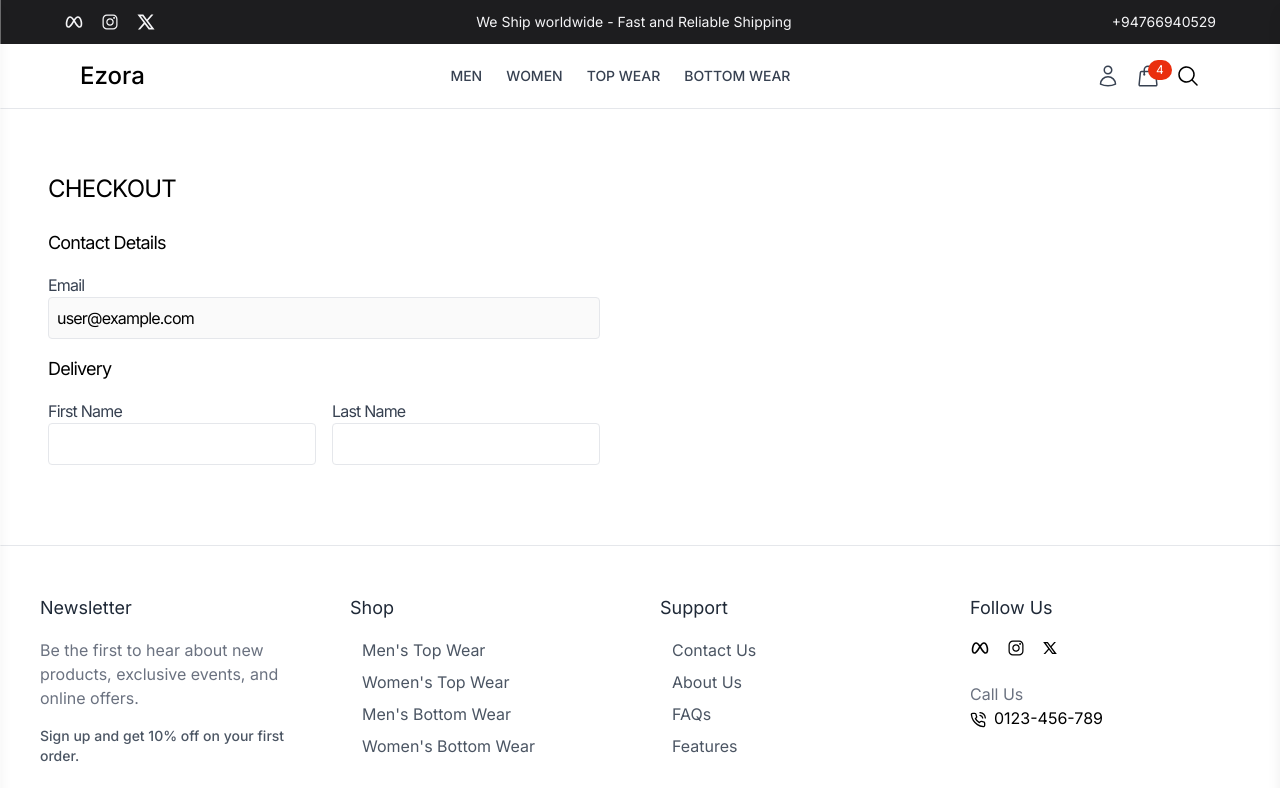
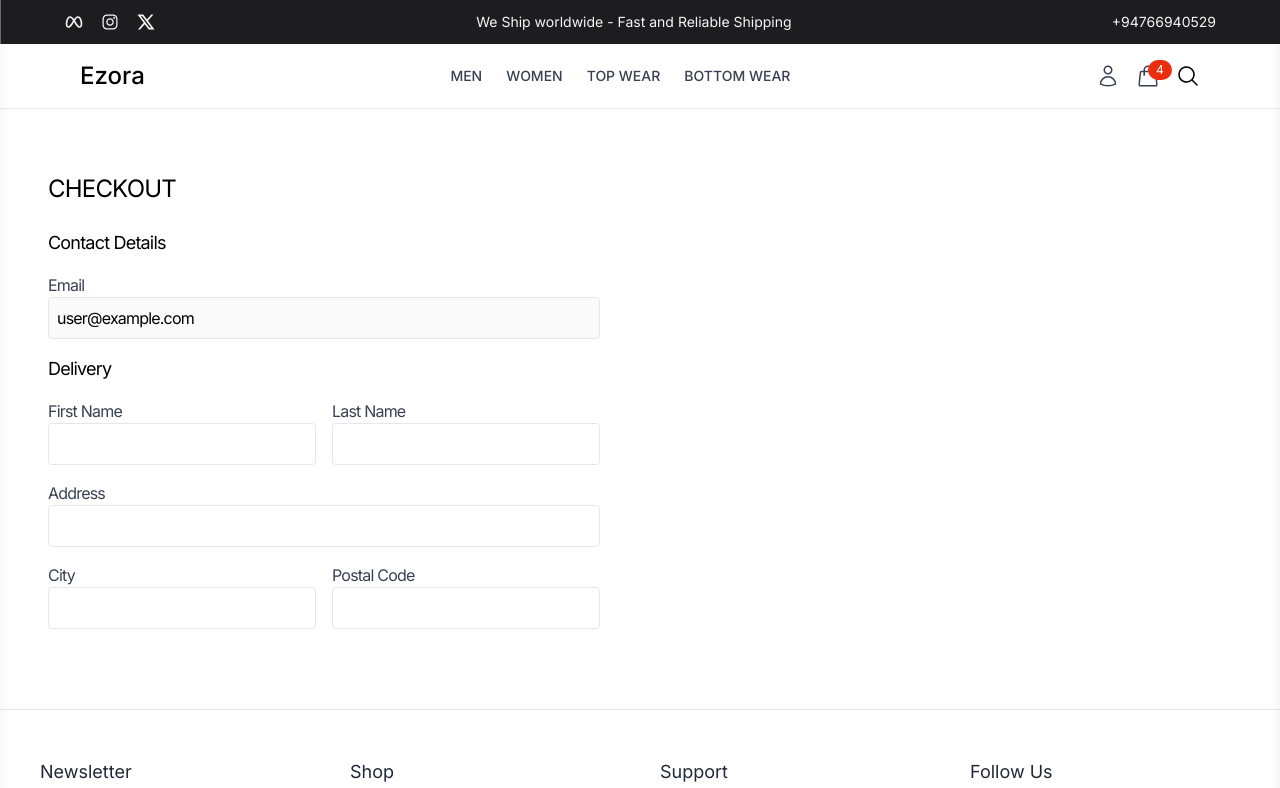
Before and after one commit to Tasheen2002/E-Commerce-MERN, a React (Vite) app in the folder frontend/: page /checkout in a window 1280 px wide. Shown: the top 788 px of the page. Built offline with nearby package versions, Linux system fonts and the light colour scheme; a web font is replaced by a local one.

Commit message:
created Address, City, Postal Code text fields

```diff
--- a/frontend/src/components/Cart/Checkout.jsx
+++ b/frontend/src/components/Cart/Checkout.jsx
@@ -82,7 +82,53 @@ const Checkout = () => {
               />
             </div>
           </div>
-
+          <div className="mb-4">
+            <label className="block text-gray-700">Address</label>
+            <input
+              type="text"
+              value={shippingAddress.address}
+              onChange={(e) =>
+                setShippingAddress({
+                  ...shippingAddress,
+                  address: e.target.value,
+                })
+              }
+              className="w-full p-2 border rounded"
+              required
+            />
+          </div>
+          <div className="mb-4 grid grid-cols-2 gap-4">
+            <div>
+              <label className="block text-gray-700">City</label>
+              <input
+                type="text"
+                value={shippingAddress.city}
+                onChange={(e) =>
+                  setShippingAddress({
+                    ...shippingAddress,
+                    city: e.target.value,
+                  })
+                }
+                className="w-full p-2 border rounded"
+                required
+              />
+            </div>
+            <div>
+              <label className="block text-gray-700">Postal Code</label>
+              <input
+                type="text"
+                value={shippingAddress.postalCode}
+                onChange={(e) =>
+                  setShippingAddress({
+                    ...shippingAddress,
+                    postalCode: e.target.value,
+                  })
+                }
+                className="w-full p-2 border rounded"
+                required
+              />
+            </div>
+          </div>
         </form>
       </div>
     </div>
```
